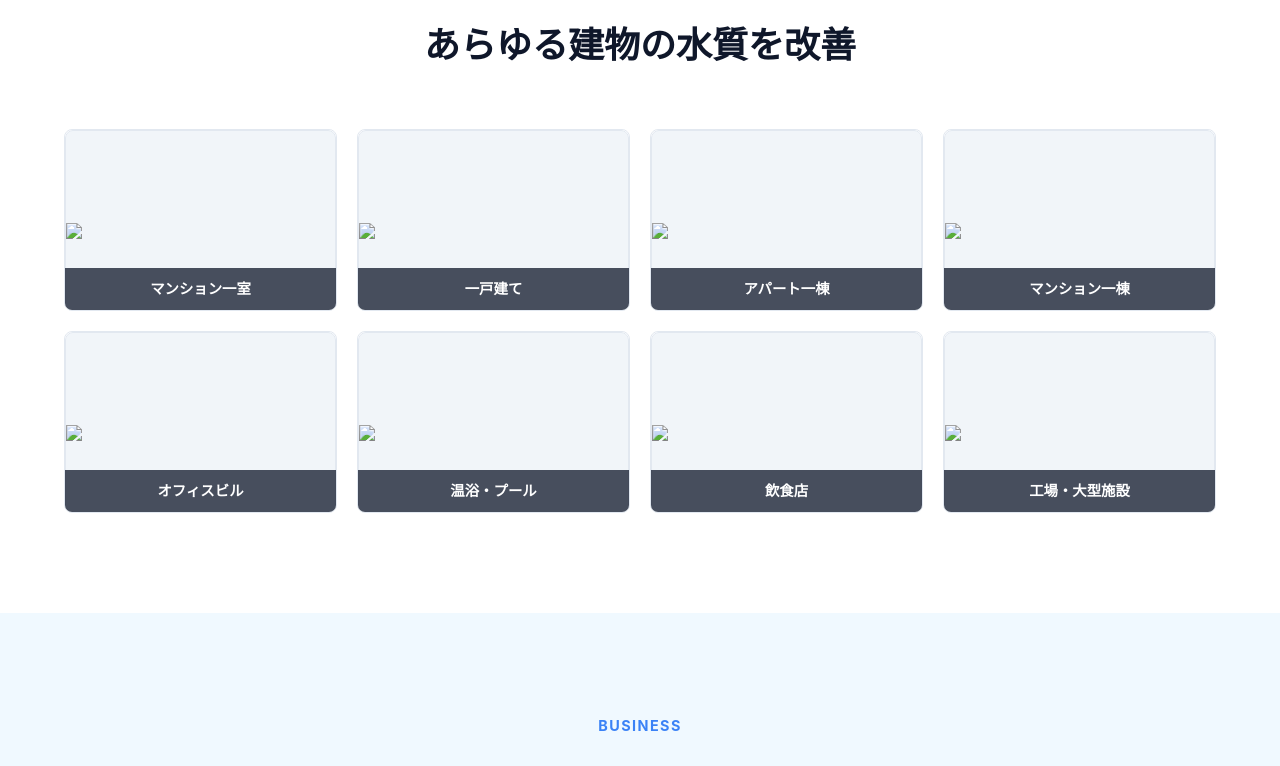
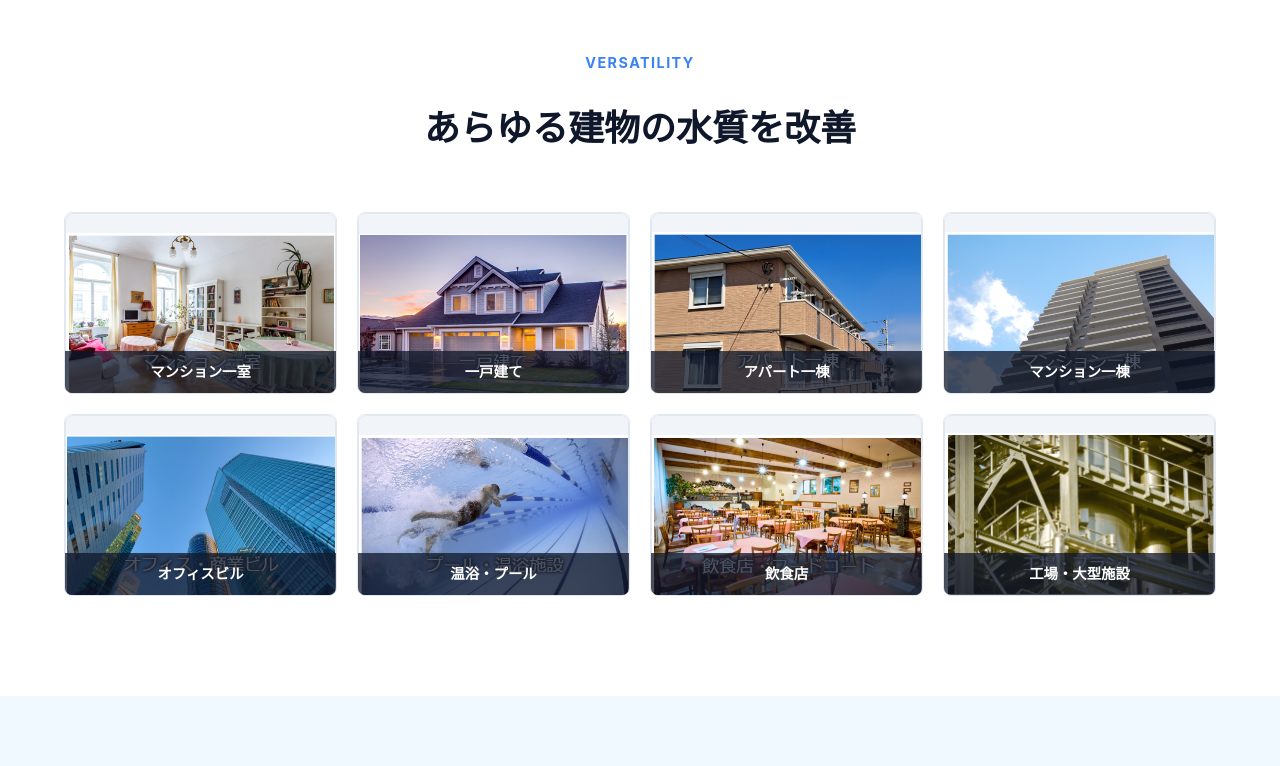
Before and after one commit to tomj-cyber/aqua-ufb-jnavi3, a plain HTML site: page index.html in a window 1280 px wide. Shown: the part 2606-3372 px from the top of the page. Drawn offline with Linux system fonts and the light colour scheme.

Commit message:
Add files via upload

```diff
--- a/index.html
+++ b/index.html
@@ -229,7 +229,7 @@
                         <p>水中で浮上せず数カ月間も滞留し続けるため、常に安定した洗浄効果を維持します。</p>
                     </div>
                     <div class="ufb-card">
-                        <div class="image-placeholder"><img src="core-tech.jpg" alt="特許技術"></div>
+                        <div class="image-placeholder"><img src="core-tech.webp" alt="特許技術"></div>
                         <h3>特許取得の生成コア</h3>
                         <p>【特許第 5755410 号】独自の生成システムにより、水圧だけで高密度のバブルを発生させます。</p>
                     </div>
@@ -241,14 +241,14 @@
             <span class="section-tag">Versatility</span>
             <h2 class="section-title">あらゆる建物の水質を改善</h2>
             <div class="scene-grid">
-                <div class="scene-item"><div class="image-placeholder"><img src="scene1.jpg"></div><div class="scene-label">マンション一室</div></div>
-                <div class="scene-item"><div class="image-placeholder"><img src="scene2.jpg"></div><div class="scene-label">一戸建て</div></div>
-                <div class="scene-item"><div class="image-placeholder"><img src="scene3.jpg"></div><div class="scene-label">アパート一棟</div></div>
-                <div class="scene-item"><div class="image-placeholder"><img src="scene4.jpg"></div><div class="scene-label">マンション一棟</div></div>
-                <div class="scene-item"><div class="image-placeholder"><img src="scene5.jpg"></div><div class="scene-label">オフィスビル</div></div>
-                <div class="scene-item"><div class="image-placeholder"><img src="scene6.jpg"></div><div class="scene-label">温浴・プール</div></div>
-                <div class="scene-item"><div class="image-placeholder"><img src="scene7.jpg"></div><div class="scene-label">飲食店</div></div>
-                <div class="scene-item"><div class="image-placeholder"><img src="scene8.jpg"></div><div class="scene-label">工場・大型施設</div></div>
+                <div class="scene-item"><div class="image-placeholder"><img src="scene1.png"></div><div class="scene-label">マンション一室</div></div>
+                <div class="scene-item"><div class="image-placeholder"><img src="scene2.png"></div><div class="scene-label">一戸建て</div></div>
+                <div class="scene-item"><div class="image-placeholder"><img src="scene3.png"></div><div class="scene-label">アパート一棟</div></div>
+                <div class="scene-item"><div class="image-placeholder"><img src="scene4.png"></div><div class="scene-label">マンション一棟</div></div>
+                <div class="scene-item"><div class="image-placeholder"><img src="scene5.png"></div><div class="scene-label">オフィスビル</div></div>
+                <div class="scene-item"><div class="image-placeholder"><img src="scene6.png"></div><div class="scene-label">温浴・プール</div></div>
+                <div class="scene-item"><div class="image-placeholder"><img src="scene7.png"></div><div class="scene-label">飲食店</div></div>
+                <div class="scene-item"><div class="image-placeholder"><img src="scene8.png"></div><div class="scene-label">工場・大型施設</div></div>
             </div>
         </section>
 
```
